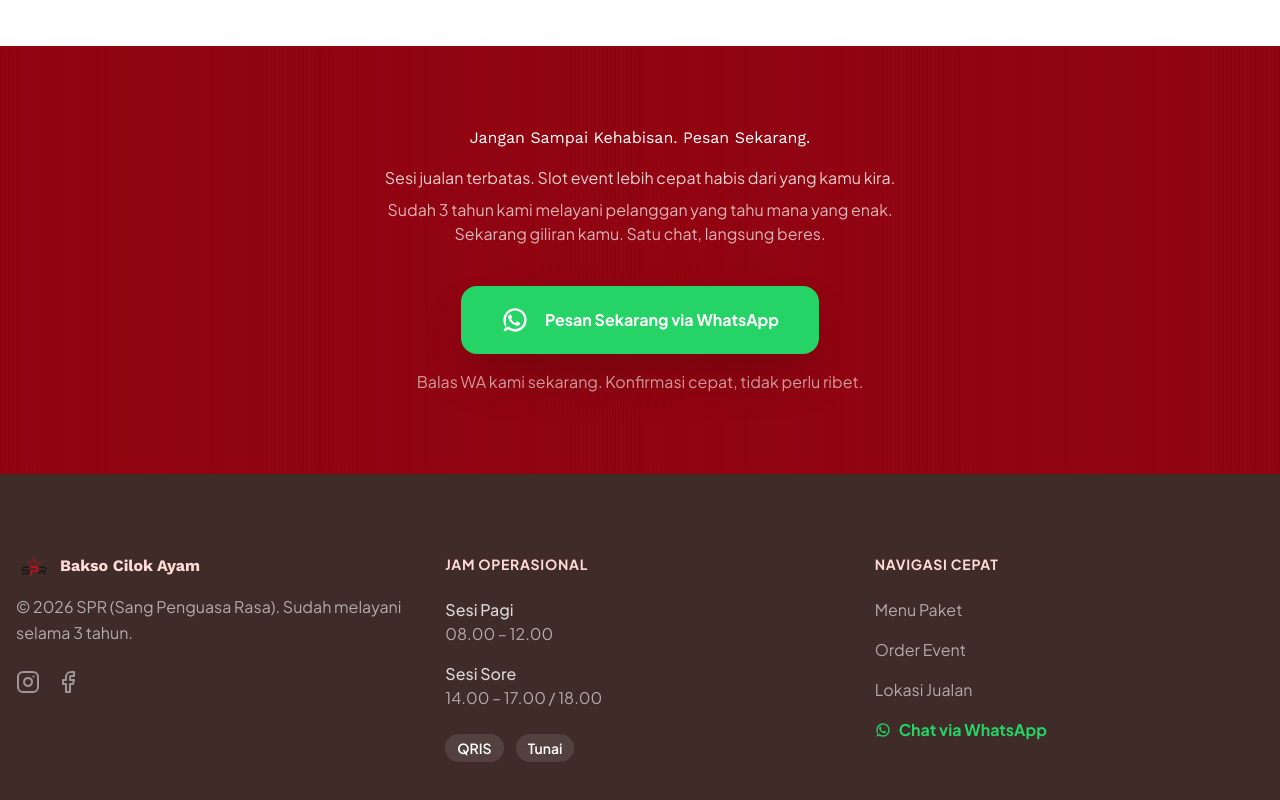
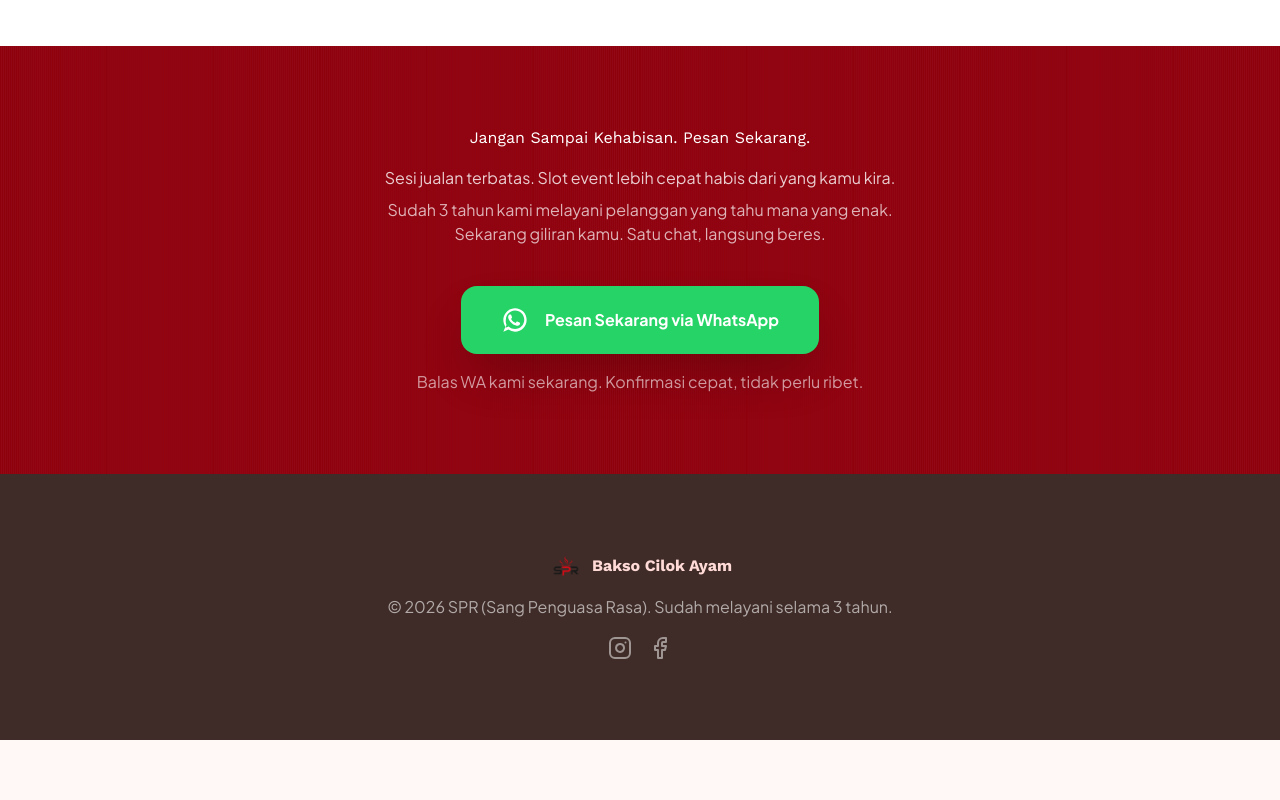
Before and after one commit to wisnuwrdh/penguasarasa, a Next.js app: page / in a window 1280 px wide. Shown: the part 4884-5684 px from the top of the page. After the commit the page ends 5624 px from the top, so only its background shows below. Built offline with nearby package versions, Linux system fonts and the light colour scheme.

Commit message:
Clean up footer: remove Jam Operasional, Navigasi Cepat, and QRIS/Tunai badges
Footer now only shows logo, brand name, copyright, and social media icons.

```diff
--- a/src/components/Footer.tsx
+++ b/src/components/Footer.tsx
@@ -1,13 +1,11 @@
 import Image from 'next/image'
-import { waLink } from '@/lib/wa'
-import WhatsAppIcon from '@/components/WhatsAppIcon'
 
 export default function Footer() {
   return (
     <footer className="bg-inverse-surface text-white py-12 md:py-20">
-      <div className="max-w-screen-xl mx-auto px-4 grid grid-cols-1 md:grid-cols-3 gap-10">
-        <div>
-          <div className="flex items-center gap-2 mb-4">
+      <div className="max-w-screen-xl mx-auto px-4">
+        <div className="flex flex-col items-center gap-4">
+          <div className="flex items-center gap-2">
             <Image
               src="/logospr.png"
               alt="Logo SPR"
@@ -19,7 +17,7 @@ export default function Footer() {
               Bakso Cilok Ayam
             </h3>
           </div>
-          <p className="text-body-md text-white/60 leading-relaxed mb-6">
+          <p className="text-body-md text-white/60 leading-relaxed text-center">
             © 2026 SPR (Sang Penguasa Rasa). Sudah melayani selama 3 tahun.
           </p>
           <div className="flex gap-4">
@@ -57,66 +55,6 @@ export default function Footer() {
             </a>
           </div>
         </div>
-
-        <div>
-          <h4 className="font-bold text-sm uppercase tracking-wider text-primary-fixed mb-6">
-            Jam Operasional
-          </h4>
-          <div className="space-y-4 text-body-md">
-            <p className="text-white/60">
-              <span className="block text-white/80 font-medium">Sesi Pagi</span>
-              08.00 – 12.00
-            </p>
-            <p className="text-white/60">
-              <span className="block text-white/80 font-medium">Sesi Sore</span>
-              14.00 – 17.00 / 18.00
-            </p>
-          </div>
-          <div className="mt-6 flex flex-wrap gap-3">
-            <span className="px-3 py-1 bg-white/10 rounded-full text-sm font-semibold">
-              QRIS
-            </span>
-            <span className="px-3 py-1 bg-white/10 rounded-full text-sm font-semibold">
-              Tunai
-            </span>
-          </div>
-        </div>
-
-        <div>
-          <h4 className="font-bold text-sm uppercase tracking-wider text-primary-fixed mb-6">
-            Navigasi Cepat
-          </h4>
-          <nav className="flex flex-col gap-4 text-body-md">
-            <a
-              href="#produk"
-              className="text-white/60 hover:text-white transition-colors"
-            >
-              Menu Paket
-            </a>
-            <a
-              href="#event"
-              className="text-white/60 hover:text-white transition-colors"
-            >
-              Order Event
-            </a>
-            <a
-              href="#lokasi"
-              className="text-white/60 hover:text-white transition-colors"
-            >
-              Lokasi Jualan
-            </a>
-            <a
-              href={waLink('Halo')}
-              target="_blank"
-              rel="noopener noreferrer"
-              style={{ color: '#25D366' }}
-              className="font-bold hover:underline inline-flex items-center gap-2"
-            >
-              <WhatsAppIcon size={16} />
-              Chat via WhatsApp
-            </a>
-          </nav>
-        </div>
       </div>
     </footer>
   )
```
